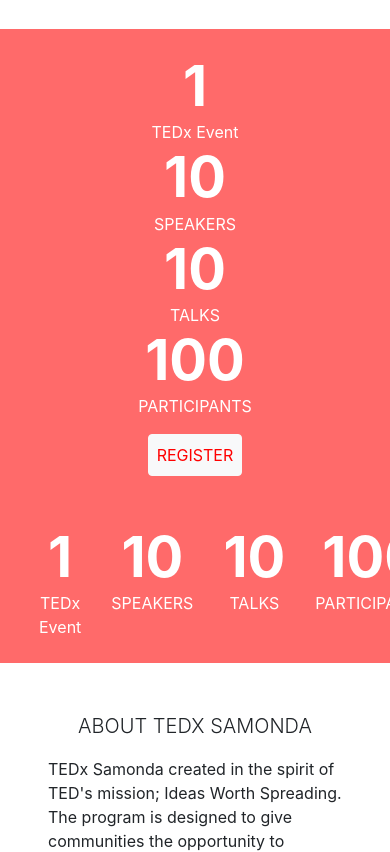
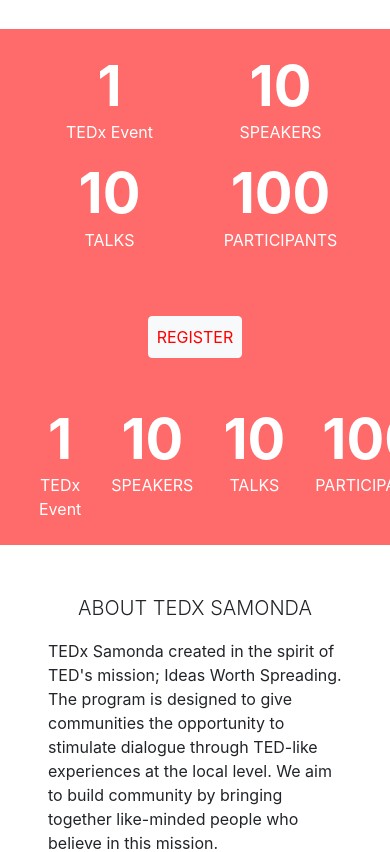
Before and after one commit to mySuulola/tedxsamonda, a plain HTML site: page index.html in a window 390 px wide. Shown: the part 2323-3175 px from the top of the page. Drawn offline with nearby package versions, Linux system fonts and the light colour scheme.

Commit message:
responsiveness

```diff
--- a/index.html
+++ b/index.html
@@ -133,17 +133,23 @@
 
               <!-- for small screens -->
               <div class="col-12  bg-red d-md-none  p-4 ">
-                <div class="col text-center text-white  ">  <strong class="font-weight-bold display-4" >1</strong> <br> TEDx Event
+                <div class="d-flex">
+                  <div class="col text-center text-white  "> <strong class="font-weight-bold display-4">1</strong> <br> TEDx Event
+                  </div>
+                  <div class="col text-center text-uppercase text-white  ">
+                    <strong class="font-weight-bold display-4">10</strong> <br> SPEAKERS
+                  </div>
                 </div>
-                <div class="col text-center text-uppercase text-white  ">
-                  <strong class="font-weight-bold display-4" >10</strong> <br> SPEAKERS
-                </div>
-                <div class="col text-center text-uppercase text-white "> <strong class="font-weight-bold display-4" >10</strong> <br> TALKS
+               <div class="d-flex mt-3">
+                  <div class="col text-center text-uppercase text-white "> <strong class="font-weight-bold display-4">10</strong> <br>
+                    TALKS
 
-                </div>
-                <div class="col text-center text-uppercase text-white "> <strong class="font-weight-bold display-4" >100</strong> <br> PARTICIPANTS
-                </div>
-                <div class="col text-center text-uppercase text-white  pt-3 ">
+                  </div>
+                  <div class="col text-center text-uppercase text-white "> <strong class="font-weight-bold display-4">100</strong> <br>
+                    PARTICIPANTS
+                  </div>
+               </div>
+                <div class="col text-center text-uppercase text-white mt-5  pt-3 ">
                   <a href="https://paystack.com/pay/tedxsamonda" class="text-red" target="_blank" rel="noopener noreferrer">
                     <button class="btn btn-light text-red text-uppercase p-2">
                       Register
```
